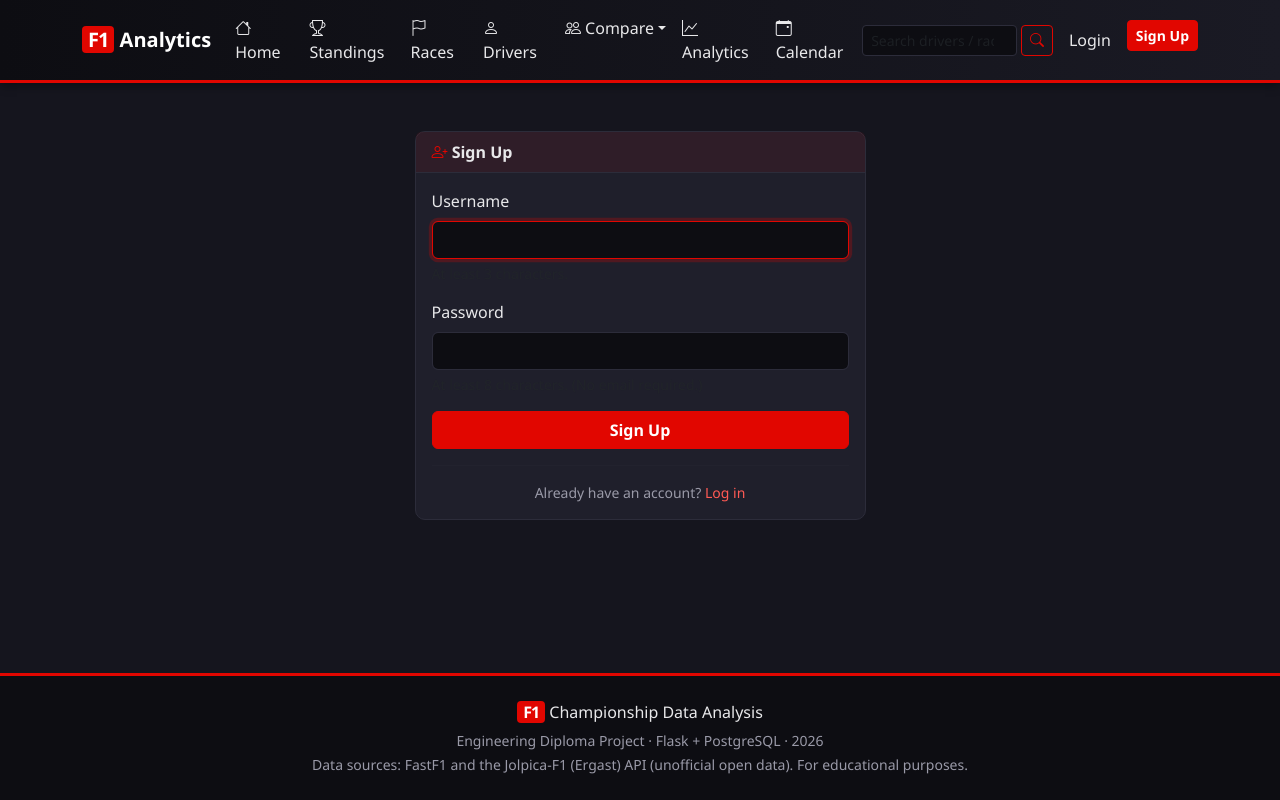
After one commit to ferhangedik/f1-championship-app, a Flask app: page /auth/register in a window 1280 px wide. The commit adds this page. Run offline with Flask 3, Linux system fonts and the light colour scheme; some libraries are stand-ins or nearby versions.

Commit message:
feat(auth): registration, login and logout with hashed passwords

```diff
--- a/app.py
+++ b/app.py
@@ -32,6 +32,7 @@ def create_app():
     from routes.analytics import bp as analytics_bp
     from routes.calendar import bp as calendar_bp
     from routes.home import bp as home_bp
+    from routes.auth import bp as auth_bp
     app.register_blueprint(standings_bp)
     app.register_blueprint(drivers_bp)
     app.register_blueprint(races_bp)
@@ -39,6 +40,7 @@ def create_app():
     app.register_blueprint(analytics_bp)
     app.register_blueprint(calendar_bp)
     app.register_blueprint(home_bp)
+    app.register_blueprint(auth_bp)
 
 
     # Every POST request must carry the session's anti-CSRF token
--- /dev/null
+++ b/routes/auth.py
@@ -0,0 +1,58 @@
+#routes/auth.py — Session-based authentication (register, login, logout).
+
+from flask import Blueprint, render_template, request, redirect, url_for, session, flash
+from werkzeug.security import generate_password_hash, check_password_hash
+import db
+
+bp = Blueprint("auth", __name__, url_prefix="/auth")
+
+
+def _safe_next(target):
+    if target and target.startswith("/") and not target.startswith("//"):
+        return target
+    return url_for("standings.index")
+
+
+@bp.route("/login", methods=["GET", "POST"])
+def login():
+    if request.method == "POST":
+        username = request.form.get("username", "").strip()
+        password = request.form.get("password", "")
+        user = db.query(
+            "SELECT user_id, username, password_hash FROM hfg_users WHERE username = %s",
+            (username,), one=True,
+        )
+        if user and check_password_hash(user["password_hash"], password):
+            session.clear()
+            session["user_id"] = user["user_id"]
+            session["username"] = user["username"]
+            flash(f"Welcome, {user['username']}!", "success")
+            return redirect(_safe_next(request.args.get("next")))
+        flash("Invalid username or password.", "danger")
+    return render_template("auth/login.html")
+
+
+@bp.route("/register", methods=["GET", "POST"])
+def register():
+    if request.method == "POST":
+        username = request.form.get("username", "").strip()
+        password = request.form.get("password", "")
+        if len(username) < 3 or len(password) < 8:
+            flash("Username must be at least 3 and password at least 8 characters.", "warning")
+        elif db.query("SELECT 1 FROM hfg_users WHERE username = %s", (username,), one=True):
+            flash("That username is already taken.", "warning")
+        else:
+            db.execute(
+                "INSERT INTO hfg_users (username, password_hash) VALUES (%s, %s)",
+                (username, generate_password_hash(password)),
+            )
+            flash("Registration successful! You can now log in.", "success")
+            return redirect(url_for("auth.login"))
+    return render_template("auth/register.html")
+
+
+@bp.route("/logout")
+def logout():
+    session.clear()
+    flash("You have been logged out.", "info")
+    return redirect(url_for("standings.index"))
--- /dev/null
+++ b/templates/auth/register.html
@@ -0,0 +1,29 @@
+{% extends "base.html" %}
+{% block title %}Sign Up{% endblock %}
+
+{% block content %}
+<div class="row justify-content-center">
+  <div class="col-md-5">
+    <div class="card mt-4">
+      <div class="card-header"><i class="bi bi-person-plus text-f1"></i> Sign Up</div>
+      <div class="card-body">
+        <form method="post"><input type="hidden" name="csrf_token" value="{{ csrf_token() }}">
+          <div class="mb-3">
+            <label class="form-label">Username</label>
+            <input type="text" name="username" class="form-control" minlength="3" maxlength="40" required autofocus>
+            <div class="form-text">At least 3 characters.</div>
+          </div>
+          <div class="mb-3">
+            <label class="form-label">Password</label>
+            <input type="password" name="password" class="form-control" minlength="8" required>
+            <div class="form-text">At least 8 characters. (No email required.)</div>
+          </div>
+          <button class="btn btn-f1 w-100">Sign Up</button>
+        </form>
+        <hr class="my-3" style="border-color:var(--f1-border)">
+        <p class="text-center mb-0 small text-muted">Already have an account? <a href="{{ url_for('auth.login') }}">Log in</a></p>
+      </div>
+    </div>
+  </div>
+</div>
+{% endblock %}
--- a/templates/base.html
+++ b/templates/base.html
@@ -45,6 +45,15 @@
                value="{{ request.args.get('q','') }}" style="max-width:170px">
         <button class="btn btn-sm btn-outline-f1 ms-1" type="submit"><i class="bi bi-search"></i></button>
       </form>
+            <ul class="navbar-nav">
+        {% if current_user %}
+          <li class="nav-item"><span class="nav-link"><i class="bi bi-person-circle"></i> {{ current_user.username }}</span></li>
+          <li class="nav-item"><a class="nav-link" href="{{ url_for('auth.logout') }}"><i class="bi bi-box-arrow-right"></i> Logout</a></li>
+        {% else %}
+          <li class="nav-item"><a class="nav-link" href="{{ url_for('auth.login') }}">Login</a></li>
+          <li class="nav-item"><a class="btn btn-f1 btn-sm ms-2 text-nowrap" href="{{ url_for('auth.register') }}">Sign Up</a></li>
+        {% endif %}
+      </ul>
     </div>
   </div>
 </nav>
```
Also changed, not shown: templates/auth/login.html (added, +27 -0 lines).
